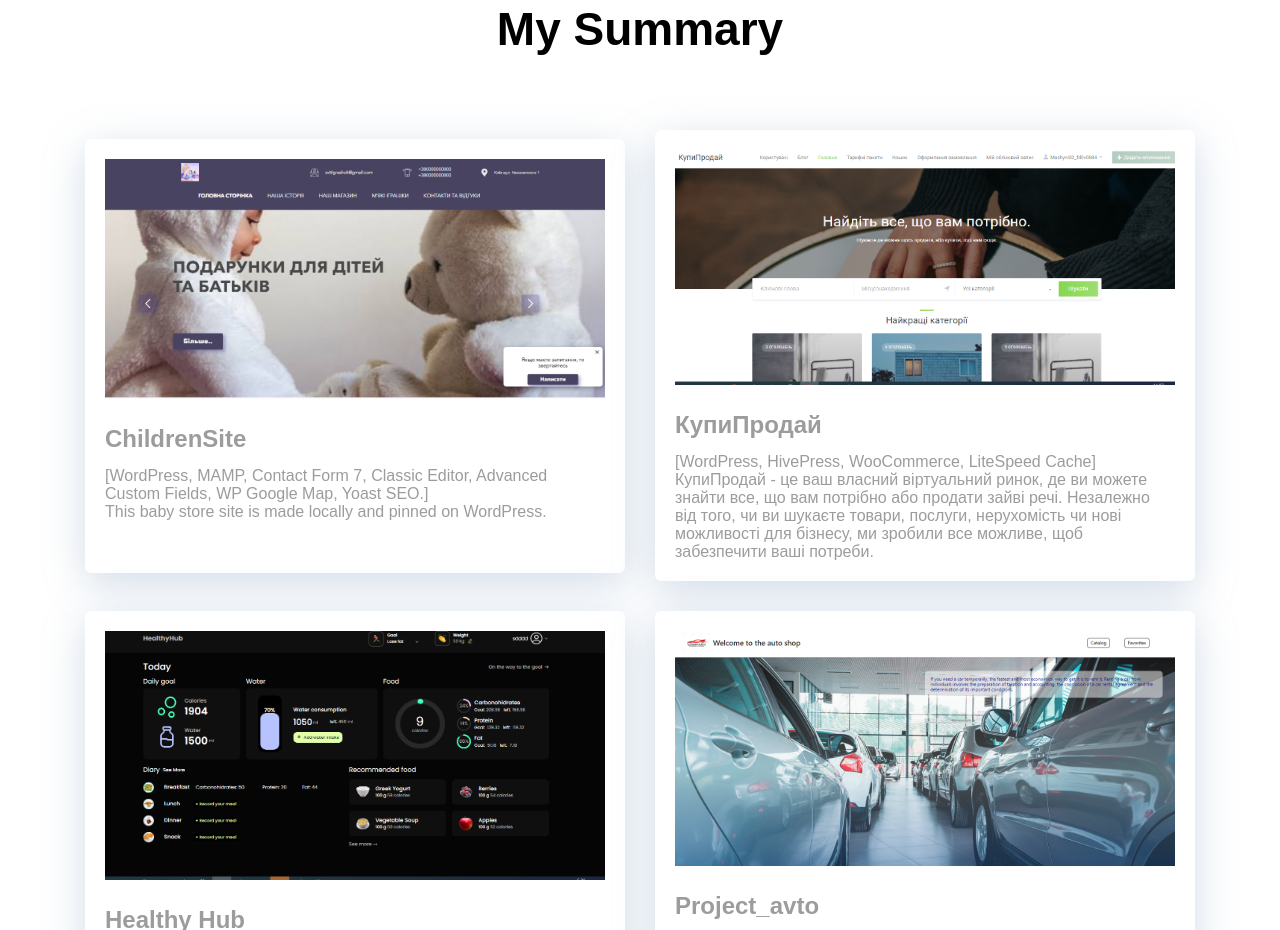
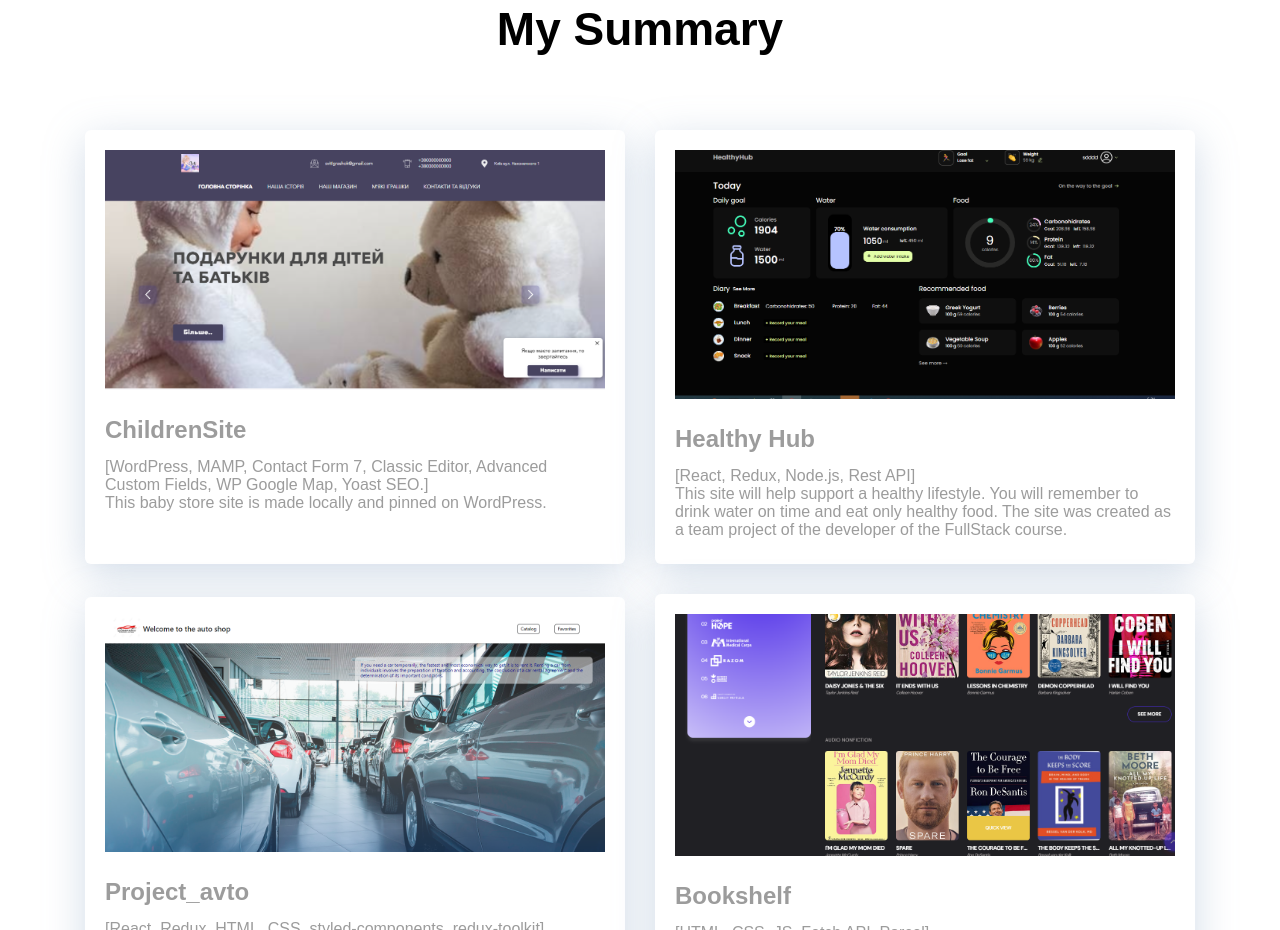
Before and after one commit to MariySemenenko/Summary, a React (Create React App) app: page / in a window 1280 px wide. Shown: the part 880-1810 px from the top of the page. Built offline with nearby package versions, Linux system fonts and the light colour scheme.

Commit message:
coment site buySell, finish date on host.

```diff
--- a/src/components/App.jsx
+++ b/src/components/App.jsx
@@ -41,6 +41,7 @@ export const App = () => {
 
 
             <ul className="cardList">
+
               {/* -----------ChildrenSite-------------- */}
 
             <li className="card">
@@ -61,7 +62,7 @@ export const App = () => {
 
 {/* -----------КупиПродай-------------------- */}
 
-            <li className="card">
+            {/* <li className="card">
                 <a
                   target="_blank"
                   rel="noopener noreferrer"
@@ -78,7 +79,7 @@ export const App = () => {
                     ми зробили все можливе, щоб забезпечити ваші потреби.
                   </p>
                 </a>
-              </li>
+              </li> */}
 
 {/* -----------Healthy---------------- */}
 
```
